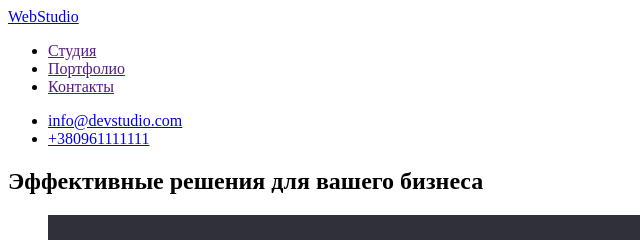
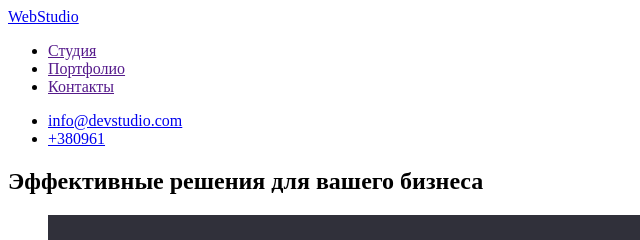
Before and after one commit to zmen1989/goit-markup-hw-01, a plain HTML site: page index.html in a window 1280 px wide. Shown: the top 240 px of the page, 0-640 px from the left. Drawn offline with Linux system fonts and the light colour scheme.

Commit message:
Update index.html

```diff
--- a/index.html
+++ b/index.html
@@ -22,7 +22,7 @@
         </nav>
         <ul>
             <li><a href="info@devstudio.com">info@devstudio.com</a></li>
-            <li><a href="tel:+380961111111">+380961111111</a></li>
+            <li><a href="tel:+380961111111">+380961</a></li>
         </ul>
 
     </header>
```
